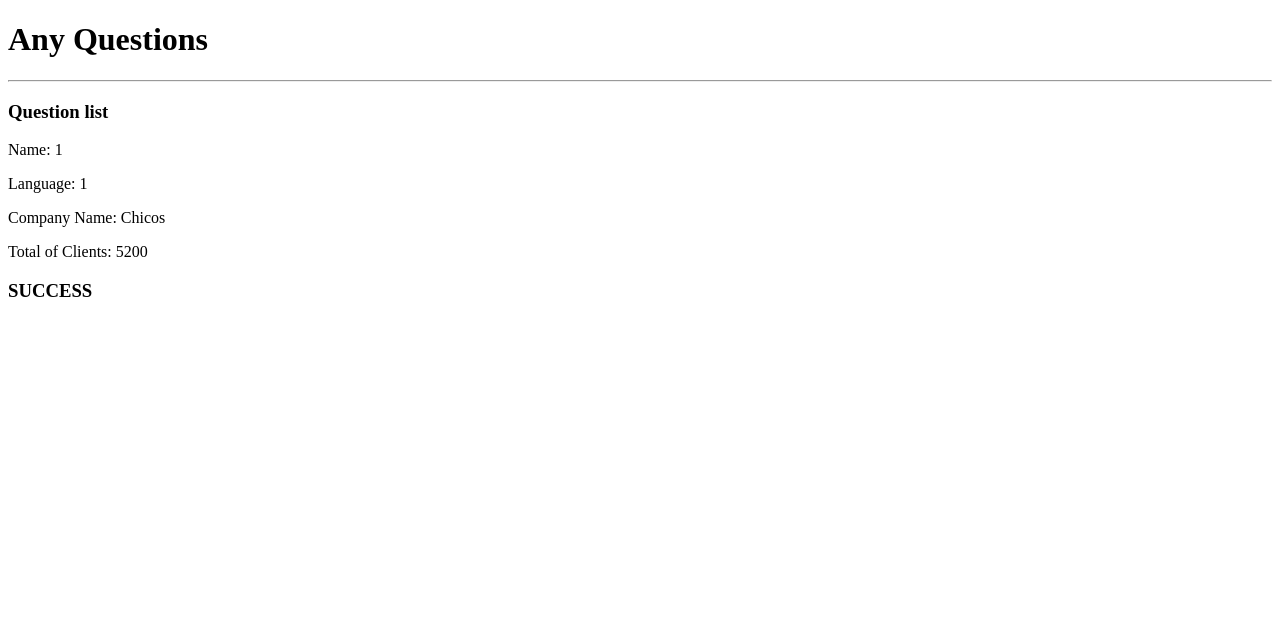
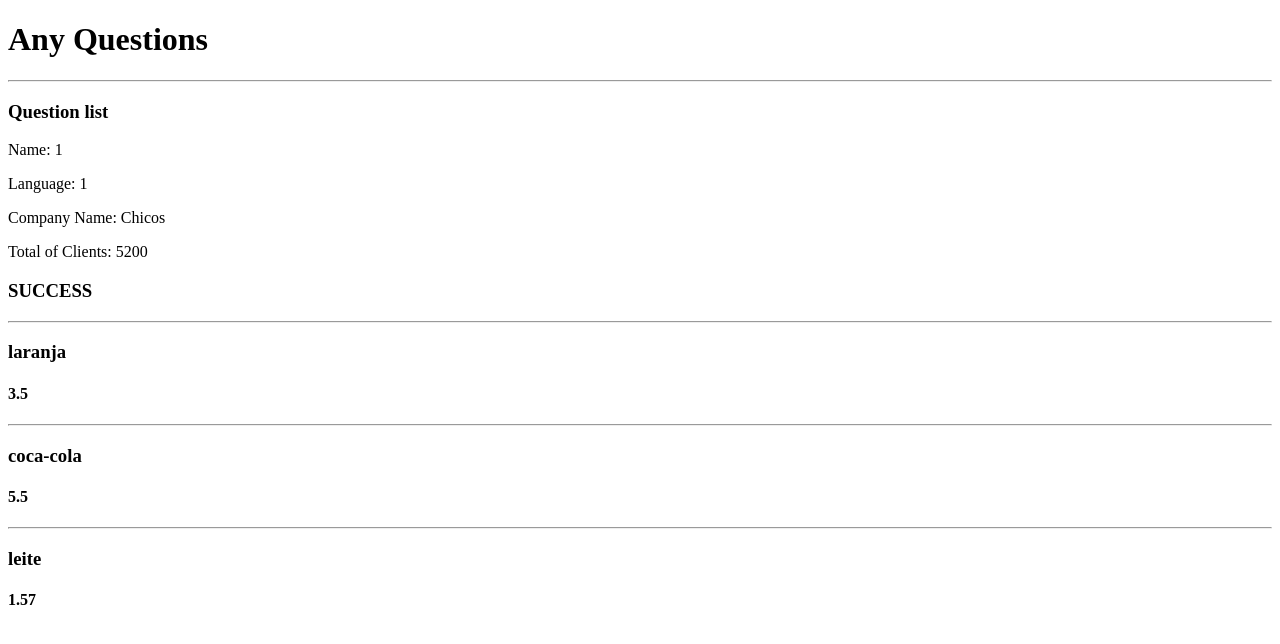
Before and after one commit to XavierTecBr/questions-and-answers, a Node server app: page /1/1 in a window 1280 px wide. Shown: the top 644 px of the page. Run offline with Node 20, Linux system fonts and the light colour scheme.

Commit message:
Loop with ejs

```diff
--- a/index.js
+++ b/index.js
@@ -7,7 +7,15 @@ app.get("/:name/:lang", (req, res) => {
     let name = req.params.name;
     let lang = req.params.lang;
     let showMessageError = false;
+
+    let products = [
+        {name: "laranja", price: 3.5},
+        {name: "coca-cola", price: 5.5},
+        {name: "leite", price: 1.57}
+    ];
+
     res.render("index", {
+        products: products,
         name: name,
         lang: lang,
         companyName: "Chicos",
--- a/views/index.ejs
+++ b/views/index.ejs
@@ -21,5 +21,12 @@
     <% } else { %>
         <h3> SUCCESS </h3>
     <% } %>
+
+    <% products.forEach( function(product) {%>
+        <hr>
+        <h3><%= product.name %></h3>
+        <h4><%= product.price %></h4>
+    <% }); %>
+
 </body>
 </html>
```
